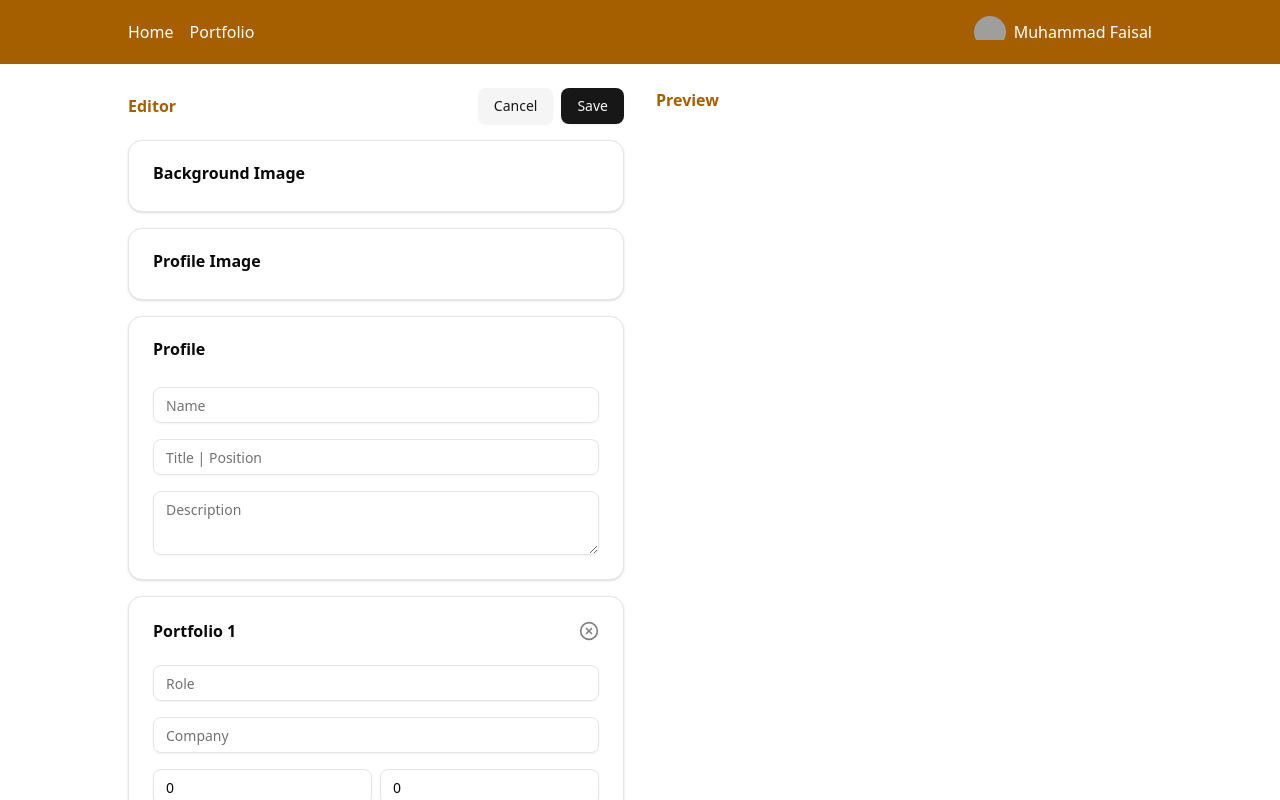
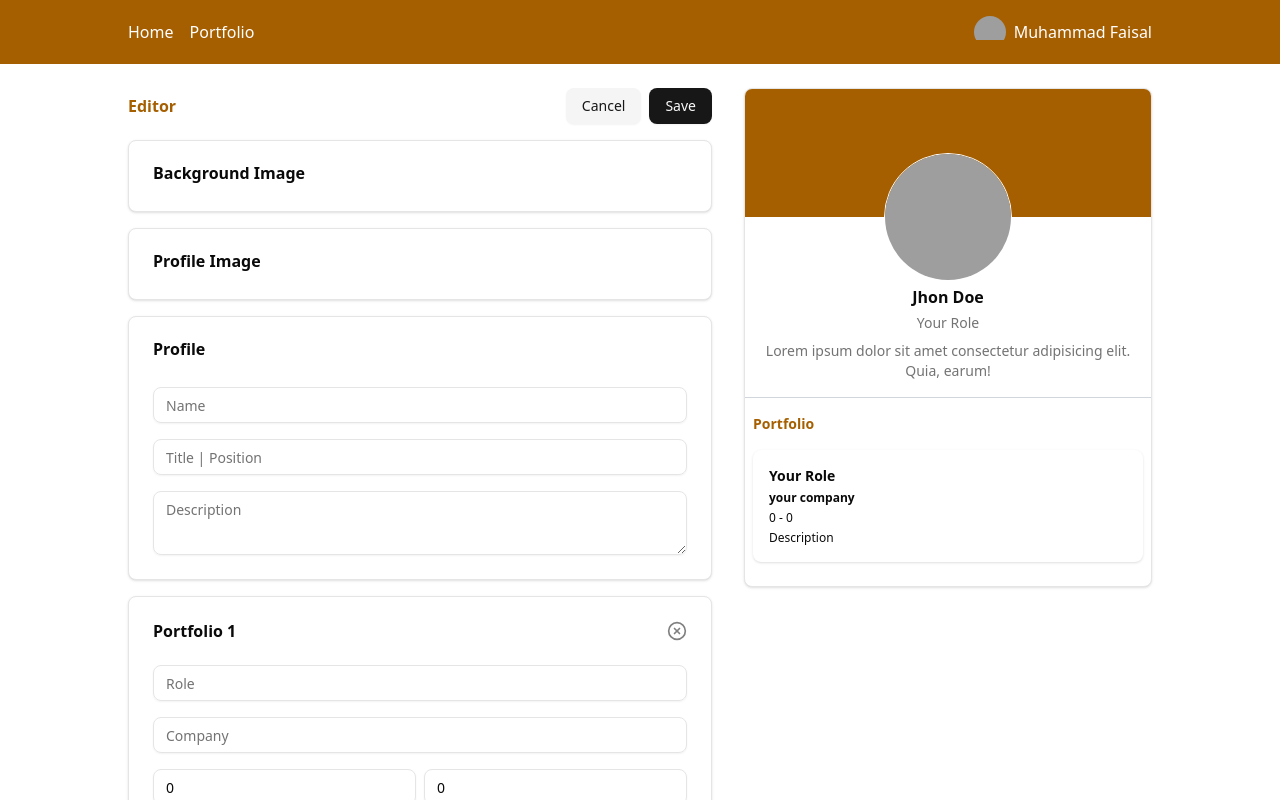
Before and after one commit to matfaisall/portfolio-page-builder, a Next.js app: page /about/edit in a window 1280 px wide. Shown: the top 800 px of the page. Built offline with nearby package versions, Linux system fonts and the light colour scheme; grey boxes are pictures that could not be loaded.

Commit message:
feat (dev) : slicing preview section on edit profile

```diff
--- a/src/app/about/edit/page.jsx
+++ b/src/app/about/edit/page.jsx
@@ -1,12 +1,21 @@
 "use client";
 import React from "react";
 import ProfileLayout from "@/components/layout/ProfileLayout";
-import { Card, CardContent, CardHeader, CardTitle } from "@/components/ui/card";
+import {
+  Card,
+  CardContent,
+  CardDescription,
+  CardHeader,
+  CardTitle,
+  CardFooter,
+} from "@/components/ui/card";
 import { Input } from "@/components/ui/input";
 import { Textarea } from "@/components/ui/textarea";
 import { Button } from "@/components/ui/button";
 import { useRouter } from "next/navigation";
 import { CircleX } from "lucide-react";
+import { Avatar, AvatarFallback, AvatarImage } from "@radix-ui/react-avatar";
+import CardPortfolio from "@/components/shared/Card/CardPortfolio";
 
 const EditProfile = () => {
   const router = useRouter();
@@ -47,15 +56,55 @@ const EditProfile = () => {
     setPortfolio(newPortfolio);
   };
 
-  console.log(portfolio);
+  const handleSave = () => {
+    const data = {
+      ...profile,
+      portfolio,
+    };
+  };
 
-  const PreviewPage = () => {
+  const PreviewPage = React.useMemo(() => {
     return (
       <div className="w-full">
-        <h1 className="font-bold text-yellow-700">Preview</h1>
+        <Card className="rounded-md py-0 pb-6 gap-0 overflow-hidden">
+          <div
+            className="bg-yellow-700 w-full relative h-32 bg-color"
+            style={{ backgroundImage: `url` }} // TODO: rubah ke url
+          />
+          <div className="flex align-center justify-center w-full mt-[-64px] z-10">
+            <Avatar>
+              <AvatarImage
+                src="https://github.com/shadcn.png"
+                className="h-32 w-32 rounded-full border-1 border-white"
+              />
+              <AvatarFallback className="flex items-center justify-center h-full w-full text-xs font-semibold bg-white text-yellow-700">
+                MR
+              </AvatarFallback>
+            </Avatar>
+          </div>
+          <CardContent className="flex flex-col gap-2 mt-2 px-2">
+            <CardTitle className="text-center">
+              {profile.name || "Jhon Doe"}
+            </CardTitle>
+            <CardDescription className="text-center">
+              {profile.title || "Your Role"}
+            </CardDescription>
+            <CardDescription className="text-center">
+              {profile.description ||
+                "Lorem ipsum dolor sit amet consectetur adipisicing elit. Quia, earum!"}
+            </CardDescription>
+          </CardContent>
+          <hr className="my-4 border-t border-gray-300" />
+          <CardContent className="flex flex-col gap-4 px-2">
+            <h4 className="text-sm font-semibold text-yellow-700">Portfolio</h4>
+            {portfolio?.map((val, index) => (
+              <CardPortfolio val={val} index={index} />
+            ))}
+          </CardContent>
+        </Card>
       </div>
     );
-  };
+  });
 
   return (
     <div className="mt-6">
@@ -72,27 +121,24 @@ const EditProfile = () => {
                 >
                   Cancel
                 </Button>
-                <Button
-                  className="cursor-pointer"
-                  onClick={() => console.log("hello world")}
-                >
+                <Button className="cursor-pointer" onClick={handleSave}>
                   Save
                 </Button>
               </div>
             </div>
 
-            <Card className="w-full ">
+            <Card className="w-full rounded-md">
               <CardHeader>
                 <CardTitle>Background Image</CardTitle>
               </CardHeader>
             </Card>
-            <Card className="w-full ">
+            <Card className="w-full rounded-md">
               <CardHeader>
                 <CardTitle>Profile Image</CardTitle>
               </CardHeader>
             </Card>
 
-            <Card className="w-full ">
+            <Card className="w-full rounded-md">
               <CardHeader>
                 <CardTitle>Profile</CardTitle>
               </CardHeader>
@@ -130,7 +176,7 @@ const EditProfile = () => {
 
             {portfolio.map((val, index) => {
               return (
-                <Card className="w-full " key={index}>
+                <Card className="w-full rounded-md" key={index}>
                   <CardHeader className="flex justify-between items-center">
                     <CardTitle>Portfolio {index + 1}</CardTitle>
                     <CircleX
@@ -203,7 +249,7 @@ const EditProfile = () => {
             </Button>
           </div>
         }
-        preview={<PreviewPage />}
+        preview={PreviewPage}
       />
     </div>
   );
--- a/src/components/layout/ProfileLayout.jsx
+++ b/src/components/layout/ProfileLayout.jsx
@@ -2,9 +2,9 @@ import React from "react";
 
 const ProfileLayout = ({ main, preview }) => {
   return (
-    <div className="grid grid-cols-2 gap-8">
-      <div className="col-span-1">{main}</div>
-      <div className="col-span-1">{preview}</div>
+    <div className="grid grid-cols-12 gap-8">
+      <div className="col-span-7">{main}</div>
+      <div className="col-span-5">{preview}</div>
     </div>
   );
 };
--- /dev/null
+++ b/src/components/shared/Card/CardPortfolio.jsx
@@ -0,0 +1,17 @@
+import React from "react";
+import { Card } from "@/components/ui/card";
+
+const CardPortfolio = ({ val, index }) => {
+  return (
+    <Card className="p-4 rounded-md gap-1 border-0 shadow-sm" key={index}>
+      <h4 className="text-sm font-bold">{val.role || "Your Role"}</h4>
+      <p className="text-xs font-semibold">{val.company || "your company"}</p>
+      <p className="text-xs font-light">
+        {val.start_date} - {val.end_date}
+      </p>
+      <p className="text-xs font-light">{val.desc || "Description"}</p>
+    </Card>
+  );
+};
+
+export default CardPortfolio;
```
